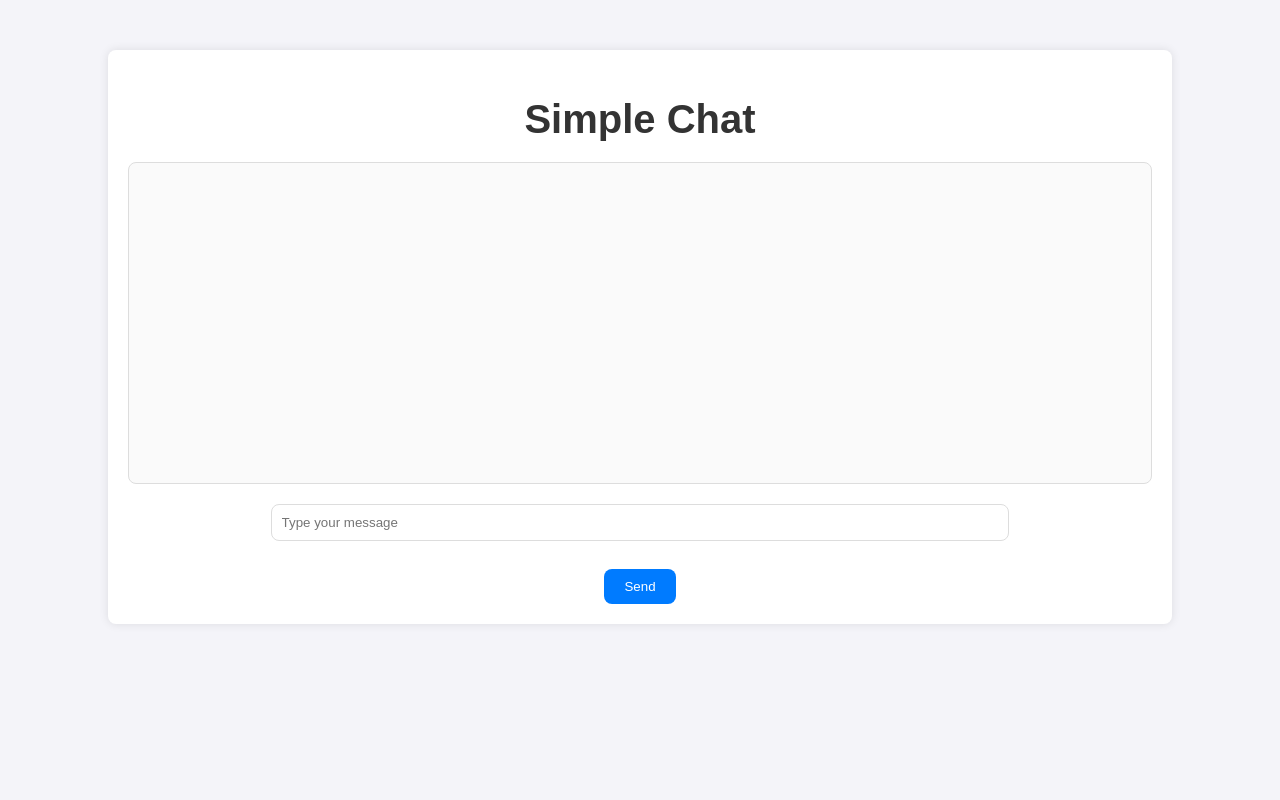
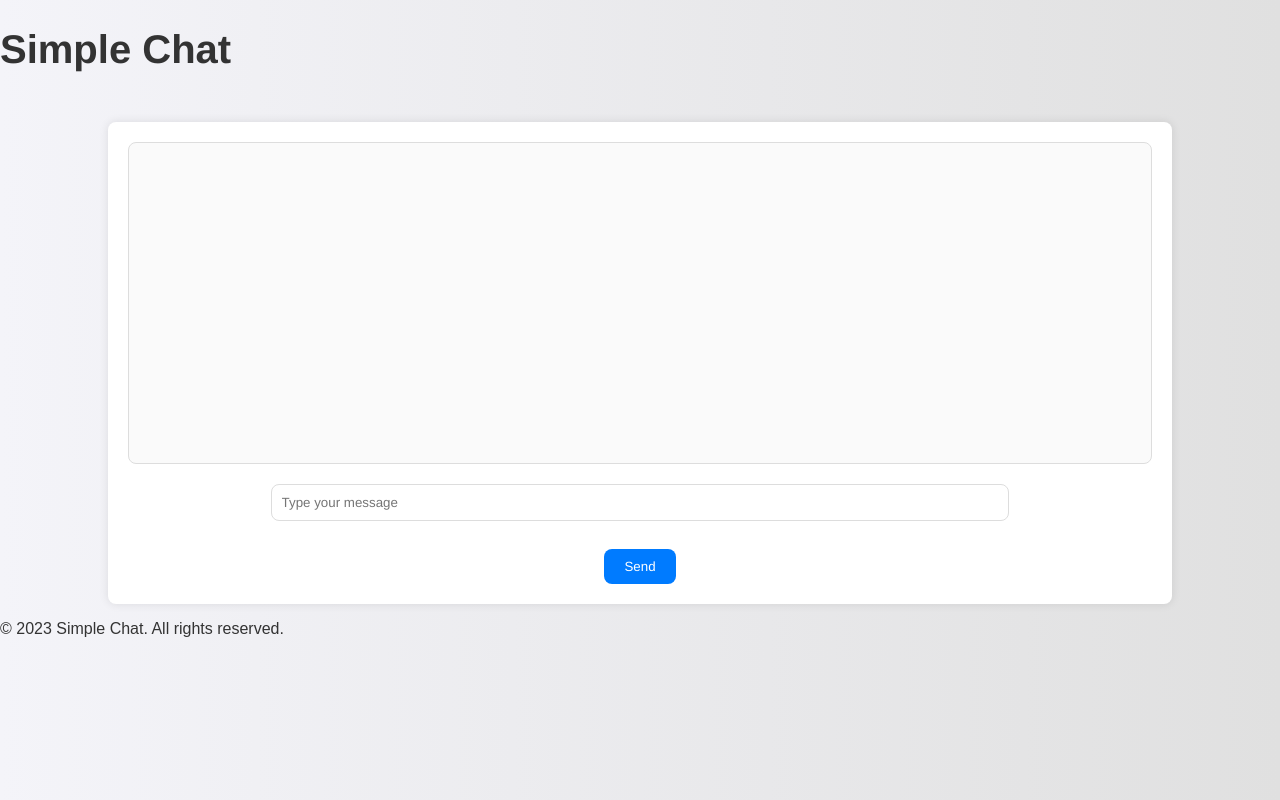
Before and after one commit to SkywardSyntax/GeminiFlask, a Flask app: page / in a window 1280 px wide. Run offline with Flask 3, Linux system fonts and the light colour scheme.

Commit message:
Improve visual design of chat application
Improve the visual design of the chat application

* **CSS Changes:**
  - Update the background color to a gradient for a more modern look.
  - Add padding and margin to the chat messages for better spacing.
  - Update the button styles to be more visually appealing.
  - Add hover effects to the buttons for better interactivity.
  - Update the font styles for a more modern look.

* **HTML Changes:**
  - Update the structure of the chat container for better layout.
  - Add a header section with a logo or title for better branding.
  - Update the form structure for better alignment and spacing.
  - Add a footer section with additional information or links.

* **README Changes:**
  - Add a section about the visual improvements made to the chat application.
  - Include details about the new styles and layout.
  - Add screenshots of the improved chat application.

```diff
--- a/static/main.css
+++ b/static/main.css
@@ -1,7 +1,7 @@
 /* style.css */
 body {
     font-family: 'Arial', sans-serif;
-    background-color: #f4f4f9;
+    background: linear-gradient(to right, #f4f4f9, #e0e0e0);
     color: #333;
     margin: 0;
     padding: 0;
@@ -21,6 +21,7 @@ body {
 h1 {
     font-size: 2.5em;
     margin-bottom: 20px;
+    font-family: 'Helvetica Neue', sans-serif;
 }
 
 #chat-container {
@@ -39,6 +40,7 @@ h1 {
     border: 1px solid #ddd;
     border-radius: 8px;
     margin-bottom: 10px;
+    font-family: 'Helvetica Neue', sans-serif;
 }
 
 #send-button {
@@ -48,6 +50,8 @@ h1 {
     border: none;
     border-radius: 8px;
     cursor: pointer;
+    font-family: 'Helvetica Neue', sans-serif;
+    transition: background-color 0.3s ease;
 }
 
 #send-button:hover {
@@ -57,9 +61,15 @@ h1 {
 .user-message {
     text-align: right;
     color: #007bff;
+    padding: 5px;
+    margin: 5px 0;
+    font-family: 'Helvetica Neue', sans-serif;
 }
 
 .bot-message {
     text-align: left;
     color: #333;
+    padding: 5px;
+    margin: 5px 0;
+    font-family: 'Helvetica Neue', sans-serif;
 }
--- a/templates/index.html
+++ b/templates/index.html
@@ -7,9 +7,11 @@
     <link rel="stylesheet" href="{{ url_for('static', filename='main.css') }}">
 </head>
 <body>
+    <header>
+        <h1>Simple Chat</h1>
+    </header>
+
     <div class="container">
-        <h1>Simple Chat</h1>
-
         <div id="chat-container" class="chat-container">
         </div>
 
@@ -17,6 +19,11 @@
             <input type="text" name="message" placeholder="Type your message" size="50"><br><br>
             <button type="button" id="send-button" class="send-button">Send</button>
         </form>
+    </div>
+
+    <footer>
+        <p>&copy; 2023 Simple Chat. All rights reserved.</p>
+    </footer>
 
     <script>
         const sendButton = document.getElementById('send-button');
@@ -55,7 +62,5 @@
             messageInput.value = '';
         });
     </script>
-
-    </div>
 </body>
 </html>
```
Also changed, not shown: README.md. Lines whose indentation alone changed are shown as unchanged.
